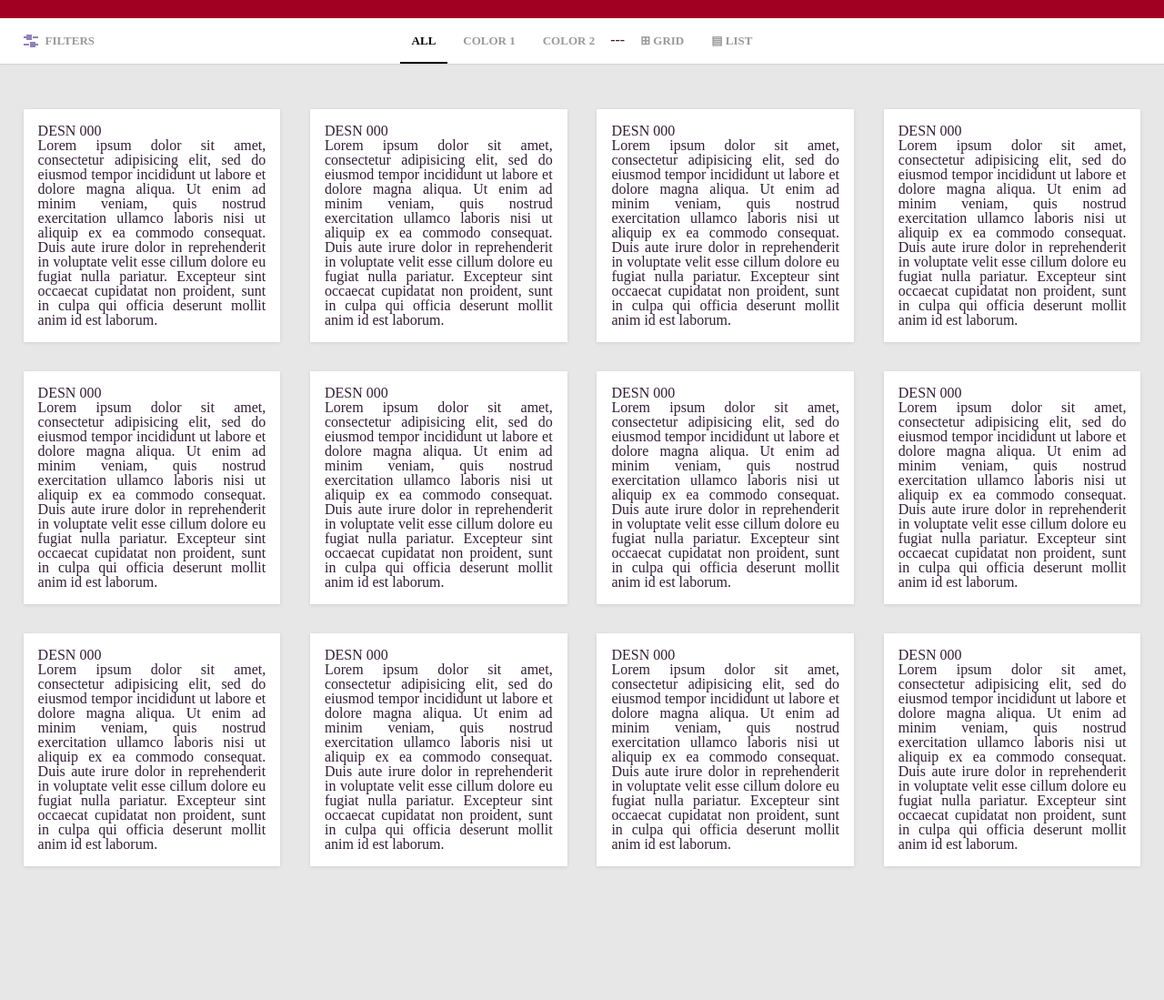
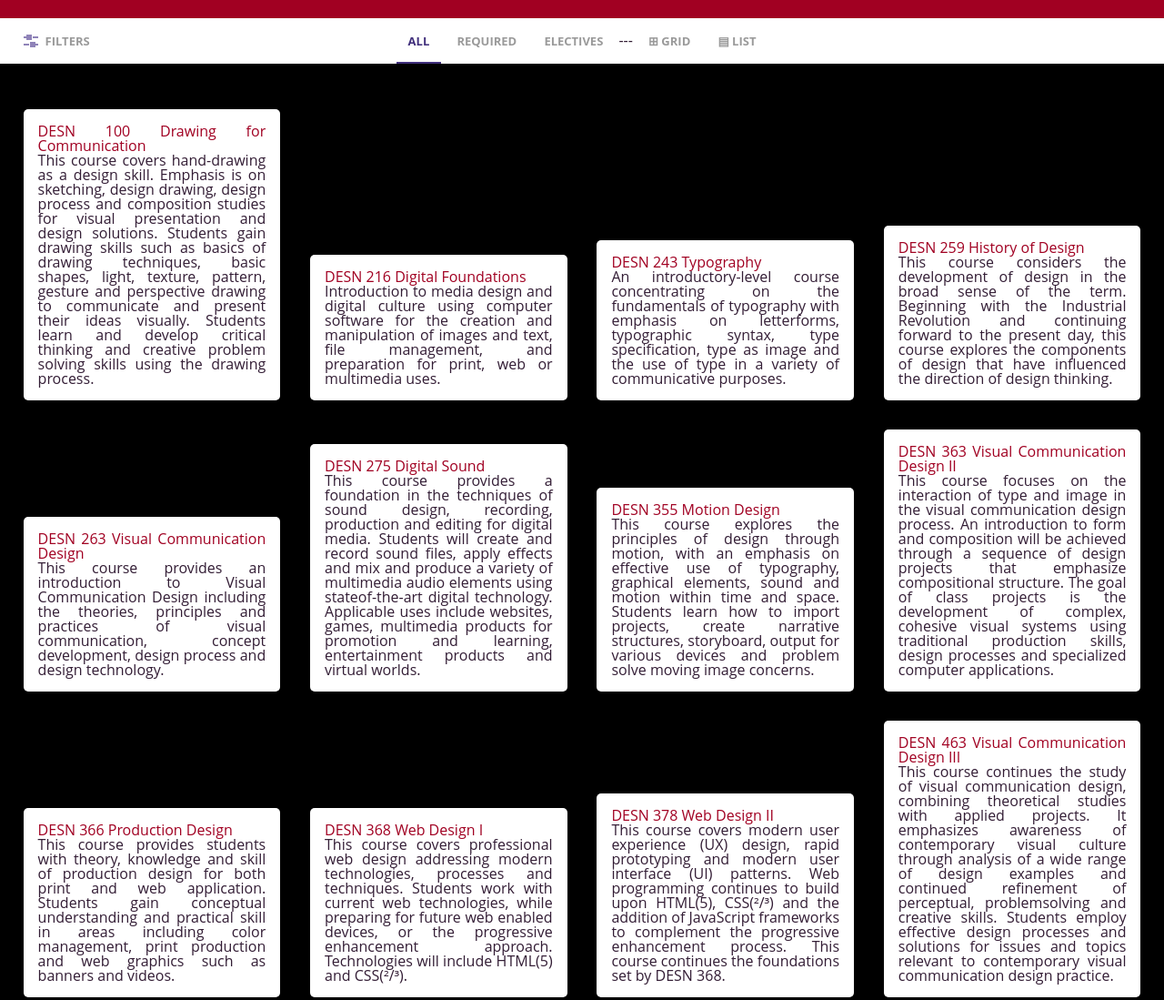
Before and after one commit to nmarch/course-catalog, a plain HTML site: page index.html in a window 1280 px wide. Shown: the part 160-1259 px from the top of the page at 91% size. Before the commit the page ends 1229 px from the top, so only its background shows below. Drawn offline with nearby package versions, Linux system fonts and the light colour scheme.

Commit message:
Version 3

```diff
--- a/css/styles.css
+++ b/css/styles.css
@@ -1,69 +1,37 @@
 /* YOUR STYLES */
 
-/* FONTS */
-
-body{
-    font-family: Avenir Next;
-
+body {
+    background: black;
 }
 
-.cd-header{
-    font-family: 'Sanchez', serif;
+h1 {
+    color: #a10022;
 }
 
 
-
-
-/* HEADER */
-
+/*Header*/
 .cd-header {
-
     background: #a10022;
 }
 
-/* CONTENT CONTAINERS */
-
-.cd-gallery li.mix{
-
+/*Content Containers*/
+.cd-gallery li {
+    border-radius: 5px;
     background: white;
     padding: 1em;
 }
 
+/*Grid View*/
 
-body {
-
-background: steelgrey;
-}
-
-/* SEARCH CONTAINER */
-
-.cd-tab-filter-wrapper {
-
+.grid li.mix {
     background: white;
 }
 
 
-/* SELECTED */
-.cd-tab-filter a.selected{
+/*List View*/
 
-    color: black;
-    box-shadow: inset 0 -2px 0 black;
-}
-
-/* GRID VIEW */
-
-.grid li.mix{
-
-    background: coral;
-
-}
-
-.list li.mix{
-    background: blue;
+.list li.mix {
+    background: white;
     width: 100%;
 
 }
-
-.list li.mix p{
-    display: none;
-}
--- a/index.html
+++ b/index.html
@@ -4,7 +4,8 @@
 	<meta charset="UTF-8">
 	<meta name="viewport" content="width=device-width, initial-scale=1">
 
-	<link href='http://fonts.googleapis.com/css?family=Open+Sans:400,300,600,700' rel='stylesheet' type='text/css'>
+	<link href="https://fonts.googleapis.com/css?family=Source+Sans+Pro" rel="stylesheet">
+
 
 	<link rel="stylesheet" href="css/reset.css"> <!-- CSS reset -->
 	<link rel="stylesheet" href="css/demo.css"> <!-- Resource style -->
@@ -33,8 +34,8 @@
 						<a data-type="all" href="#0">All</a> <!-- selected option on mobile -->
 					</li>
 					<li class="filter"><a class="selected" href="#0" data-type="all">All</a></li>
-					<li class="filter" data-filter=".color-1"><a href="#0" data-type="color-1">Color 1</a></li>
-					<li class="filter" data-filter=".color-2"><a href="#0" data-type="color-2">Color 2</a></li>
+					<li class="filter" data-filter=".req"><a href="#0" data-type=".req">Required</a></li>
+					<li class="filter" data-filter=".elect"><a href="#0" data-type="elect">Electives</a></li>
 
 					<!-- Grid/List Views -->
 					<li>---</li>
@@ -45,116 +46,95 @@
 			</div> <!-- cd-tab-filter -->
 		</div> <!-- cd-tab-filter-wrapper -->
 
+
+
+
+<!--Content to Show/Hide-->
+
 		<section class="cd-gallery">
 			<ul>
-				<li class="mix color-3 check1 radio2 option3">
-					<h1>DESN 000</h1>
-					<p>Lorem ipsum dolor sit amet, consectetur adipisicing elit, sed do eiusmod
-					tempor incididunt ut labore et dolore magna aliqua. Ut enim ad minim veniam,
-					quis nostrud exercitation ullamco laboris nisi ut aliquip ex ea commodo
-					consequat. Duis aute irure dolor in reprehenderit in voluptate velit esse
-					cillum dolore eu fugiat nulla pariatur. Excepteur sint occaecat cupidatat non
-					proident, sunt in culpa qui officia deserunt mollit anim id est laborum.</p>
+
+			<li class="mix req check1 option2">
+					<h1>DESN 100 Drawing for Communication</h1>
+					<p>This course covers hand-drawing as a design skill. Emphasis is on sketching, design drawing, design process and composition studies for visual presentation and design solutions. Students gain drawing skills such as basics of drawing techniques, basic shapes, light, texture, pattern, gesture and perspective drawing to communicate and present their ideas visually. Students learn and develop critical thinking and creative problem solving skills using the drawing process.</p>
 				</li>
-				<li class="mix color-2 check2 radio2 option2">
-					<h1>DESN 000</h1>
-					<p>Lorem ipsum dolor sit amet, consectetur adipisicing elit, sed do eiusmod
-					tempor incididunt ut labore et dolore magna aliqua. Ut enim ad minim veniam,
-					quis nostrud exercitation ullamco laboris nisi ut aliquip ex ea commodo
-					consequat. Duis aute irure dolor in reprehenderit in voluptate velit esse
-					cillum dolore eu fugiat nulla pariatur. Excepteur sint occaecat cupidatat non
-					proident, sunt in culpa qui officia deserunt mollit anim id est laborum.</p>
+
+				<li class="mix req check2 option1">
+					<h1>DESN 216 Digital Foundations</h1>
+					<p>Introduction to media design and digital culture using computer software for the creation and manipulation of images and text, file management, and preparation for print, web or multimedia uses.</p>
 				</li>
-				<li class="mix color-1 check3 radio3 option1">
-					<h1>DESN 000</h1>
-					<p>Lorem ipsum dolor sit amet, consectetur adipisicing elit, sed do eiusmod
-					tempor incididunt ut labore et dolore magna aliqua. Ut enim ad minim veniam,
-					quis nostrud exercitation ullamco laboris nisi ut aliquip ex ea commodo
-					consequat. Duis aute irure dolor in reprehenderit in voluptate velit esse
-					cillum dolore eu fugiat nulla pariatur. Excepteur sint occaecat cupidatat non
-					proident, sunt in culpa qui officia deserunt mollit anim id est laborum.</p>
+
+			    <li class="mix req check2 option1">
+					<h1>DESN 243 Typography</h1>
+					<p>An introductory-level course concentrating on the fundamentals of typography with emphasis on letterforms, typographic syntax, type specification, type as image and the use of type in a variety of communicative purposes.</p>
 				</li>
-				<li class="mix color-1 check3 radio2 option4">
-					<h1>DESN 000</h1>
-					<p>Lorem ipsum dolor sit amet, consectetur adipisicing elit, sed do eiusmod
-					tempor incididunt ut labore et dolore magna aliqua. Ut enim ad minim veniam,
-					quis nostrud exercitation ullamco laboris nisi ut aliquip ex ea commodo
-					consequat. Duis aute irure dolor in reprehenderit in voluptate velit esse
-					cillum dolore eu fugiat nulla pariatur. Excepteur sint occaecat cupidatat non
-					proident, sunt in culpa qui officia deserunt mollit anim id est laborum.</p>
+
+				<li class="mix req check2 option1">
+				    <h1>DESN 259 History of Design</h1>
+				    <p>This course considers the development of design in the broad sense of the term. Beginning with the Industrial Revolution and continuing forward to the present day, this course explores the components of design that have influenced the direction of design thinking.</p>
 				</li>
-				<li class="mix color-1 check1 radio3 option2">
-					<h1>DESN 000</h1>
-					<p>Lorem ipsum dolor sit amet, consectetur adipisicing elit, sed do eiusmod
-					tempor incididunt ut labore et dolore magna aliqua. Ut enim ad minim veniam,
-					quis nostrud exercitation ullamco laboris nisi ut aliquip ex ea commodo
-					consequat. Duis aute irure dolor in reprehenderit in voluptate velit esse
-					cillum dolore eu fugiat nulla pariatur. Excepteur sint occaecat cupidatat non
-					proident, sunt in culpa qui officia deserunt mollit anim id est laborum.</p>
+
+				<li class="mix req check2 option2">
+				    <h1>DESN 263 Visual Communication Design</h1>
+				    <p>This course provides an introduction to Visual Communication Design including the theories, principles and practices of visual communication, concept development, design process and design technology.</p>
 				</li>
-				<li class="mix color-2 check2 radio3 option3">
-					<h1>DESN 000</h1>
-					<p>Lorem ipsum dolor sit amet, consectetur adipisicing elit, sed do eiusmod
-					tempor incididunt ut labore et dolore magna aliqua. Ut enim ad minim veniam,
-					quis nostrud exercitation ullamco laboris nisi ut aliquip ex ea commodo
-					consequat. Duis aute irure dolor in reprehenderit in voluptate velit esse
-					cillum dolore eu fugiat nulla pariatur. Excepteur sint occaecat cupidatat non
-					proident, sunt in culpa qui officia deserunt mollit anim id est laborum.</p>
+
+				<li class="mix elect check2 option1">
+				    <h1>DESN 275 Digital Sound</h1>
+				    <p>This course provides a foundation in the techniques of sound design, recording, production and editing for digital media. Students will create and record sound files, apply effects and mix and produce a variety of multimedia audio elements using stateof-the-art digital technology. Applicable uses include websites, games, multimedia products for promotion and learning, entertainment products and virtual worlds.</p>
 				</li>
-				<li class="mix color-2 check2 radio2 option1">
-					<h1>DESN 000</h1>
-					<p>Lorem ipsum dolor sit amet, consectetur adipisicing elit, sed do eiusmod
-					tempor incididunt ut labore et dolore magna aliqua. Ut enim ad minim veniam,
-					quis nostrud exercitation ullamco laboris nisi ut aliquip ex ea commodo
-					consequat. Duis aute irure dolor in reprehenderit in voluptate velit esse
-					cillum dolore eu fugiat nulla pariatur. Excepteur sint occaecat cupidatat non
-					proident, sunt in culpa qui officia deserunt mollit anim id est laborum.</p>
+
+				<li class="mix elect check3 option1">
+				    <h1>DESN 355 Motion Design</h1>
+				    <p>This course explores the principles of design through motion, with an emphasis on effective use of typography, graphical elements, sound and motion within time and space. Students learn how to import projects, create narrative structures, storyboard, output for various devices and problem solve moving image concerns.</p>
 				</li>
-				<li class="mix color-1 check1 radio3 option4">
-					<h1>DESN 000</h1>
-					<p>Lorem ipsum dolor sit amet, consectetur adipisicing elit, sed do eiusmod
-					tempor incididunt ut labore et dolore magna aliqua. Ut enim ad minim veniam,
-					quis nostrud exercitation ullamco laboris nisi ut aliquip ex ea commodo
-					consequat. Duis aute irure dolor in reprehenderit in voluptate velit esse
-					cillum dolore eu fugiat nulla pariatur. Excepteur sint occaecat cupidatat non
-					proident, sunt in culpa qui officia deserunt mollit anim id est laborum.</p>
+
+				<li class="mix req check3 option2">
+				    <h1>DESN 363 Visual Communication Design II</h1>
+				    <p>This course focuses on the interaction of type and image in the visual communication design process. An introduction to form and composition will be achieved through a sequence of design projects that emphasize compositional structure. The goal of class projects is the development of complex, cohesive visual systems using traditional production skills, design processes and specialized computer applications.</p>
 				</li>
-				<li class="mix color-2 check1 radio2 option3">
-					<h1>DESN 000</h1>
-					<p>Lorem ipsum dolor sit amet, consectetur adipisicing elit, sed do eiusmod
-					tempor incididunt ut labore et dolore magna aliqua. Ut enim ad minim veniam,
-					quis nostrud exercitation ullamco laboris nisi ut aliquip ex ea commodo
-					consequat. Duis aute irure dolor in reprehenderit in voluptate velit esse
-					cillum dolore eu fugiat nulla pariatur. Excepteur sint occaecat cupidatat non
-					proident, sunt in culpa qui officia deserunt mollit anim id est laborum.</p>
+
+				<li class="mix req check3 option1">
+				    <h1>DESN 366 Production Design</h1>
+				    <p>This course provides students with theory, knowledge and skill of production design for both print and web application. Students gain conceptual understanding and practical skill in areas including color management, print production and web graphics such as banners and videos.</p>
 				</li>
-				<li class="mix color-1 check3 radio2 option4">
-					<h1>DESN 000</h1>
-					<p>Lorem ipsum dolor sit amet, consectetur adipisicing elit, sed do eiusmod
-					tempor incididunt ut labore et dolore magna aliqua. Ut enim ad minim veniam,
-					quis nostrud exercitation ullamco laboris nisi ut aliquip ex ea commodo
-					consequat. Duis aute irure dolor in reprehenderit in voluptate velit esse
-					cillum dolore eu fugiat nulla pariatur. Excepteur sint occaecat cupidatat non
-					proident, sunt in culpa qui officia deserunt mollit anim id est laborum.</p>
+
+				<li class="mix req check3 option1">
+				    <h1>DESN 368 Web Design I</h1>
+				    <p>This course covers professional web design addressing modern technologies, processes and techniques. Students work with current web technologies, while preparing for future web enabled devices, or the progressive enhancement approach. Technologies will include HTML(5) and CSS(²/³).</p>
 				</li>
-				<li class="mix color-1 check3 radio3 option2">
-					<h1>DESN 000</h1>
-					<p>Lorem ipsum dolor sit amet, consectetur adipisicing elit, sed do eiusmod
-					tempor incididunt ut labore et dolore magna aliqua. Ut enim ad minim veniam,
-					quis nostrud exercitation ullamco laboris nisi ut aliquip ex ea commodo
-					consequat. Duis aute irure dolor in reprehenderit in voluptate velit esse
-					cillum dolore eu fugiat nulla pariatur. Excepteur sint occaecat cupidatat non
-					proident, sunt in culpa qui officia deserunt mollit anim id est laborum.</p>
+
+				<li class="mix req check3 option1">
+				    <h1>DESN 378 Web Design II</h1>
+				    <p>This course covers modern user experience (UX) design, rapid prototyping and modern user interface (UI) patterns. Web programming continues to build upon HTML(5), CSS(²/³) and the addition of JavaScript frameworks to complement the progressive enhancement process. This course continues the foundations set by DESN 368.</p>
 				</li>
-				<li class="mix color-2 check1 radio3 option1">
-					<h1>DESN 000</h1>
-					<p>Lorem ipsum dolor sit amet, consectetur adipisicing elit, sed do eiusmod
-					tempor incididunt ut labore et dolore magna aliqua. Ut enim ad minim veniam,
-					quis nostrud exercitation ullamco laboris nisi ut aliquip ex ea commodo
-					consequat. Duis aute irure dolor in reprehenderit in voluptate velit esse
-					cillum dolore eu fugiat nulla pariatur. Excepteur sint occaecat cupidatat non
-					proident, sunt in culpa qui officia deserunt mollit anim id est laborum.</p>
+
+				<li class="mix req check4 option2">
+				    <h1>DESN 463 Visual Communication Design III</h1>
+				    <p>This course continues the study of visual communication design, combining theoretical studies with applied projects. It emphasizes awareness of contemporary visual culture through analysis of a wide range of design examples and continued refinement of perceptual, problemsolving and creative skills. Students employ effective design processes and solutions for issues and topics relevant to contemporary visual communication design practice.</p>
 				</li>
+
+				<li class="mix elect check4 option1">
+				    <h1>DESN 468 Web Design III</h1>
+				    <p>Web Lab is a project- and team-based course focusing on the design and development of experimental websites and web applications. Students are introduced to responsive web design processes, techniques and technologies. Design addresses the challenges of mobile interactions and evolving mobile devices.</p>
+				</li>
+
+
+
+				<li class="mix req check4 option2">
+				    <h1>DESN 490 Senior Capstone</h1>
+				    <p>This course expands on previous visual communication design knowledge and skills and also emphasizes communication, collaboration and presentation skills. In teams, students work on a comprehensive design project for a community partner which emphasizes design research and the design processes that lead to creative conceptualization and final design solutions. Students are expected to demonstrate sophisticated design decisions and appropriate design solutions that show a high level of expertise and achievement.</p>
+				</li>
+
+				<li class="mix req check4 option0">
+				    <h1>DESN 493 Portfolio</h1>
+				    <p>In this course, students have the opportunity to develop portfolio quality work. Emphasis is placed upon content and concept development, problem solving, formal solutions, statements of objectives and presentation.</p>
+				</li>
+
+
+
+
+
 
 				<!-- EMPTY ELEMENTS FOR LAYOUT -->
 				<li class="gap"></li>
@@ -170,7 +150,7 @@
 					<h4>Search</h4>
 
 					<div class="cd-filter-content">
-						<input type="search" placeholder="Try color-1...">
+						<input type="search" placeholder="Choose Your Adventure">
 					</div> <!-- cd-filter-content -->
 				</div> <!-- cd-filter-block -->
 
@@ -178,20 +158,30 @@
 					<h4>Check boxes</h4>
 
 					<ul class="cd-filter-content cd-filters list">
+
 						<li>
 							<input class="filter" data-filter=".check1" type="checkbox" id="checkbox1">
-			    			<label class="checkbox-label" for="checkbox1">Option 1</label>
+			    			<label class="checkbox-label" for="checkbox1">100 Level</label>
 						</li>
 
 						<li>
 							<input class="filter" data-filter=".check2" type="checkbox" id="checkbox2">
-							<label class="checkbox-label" for="checkbox2">Option 2</label>
+							<label class="checkbox-label" for="checkbox2">200 Level</label>
 						</li>
 
 						<li>
 							<input class="filter" data-filter=".check3" type="checkbox" id="checkbox3">
-							<label class="checkbox-label" for="checkbox3">Option 3</label>
+							<label class="checkbox-label" for="checkbox3">300 Level</label>
 						</li>
+
+						<li>
+							<input class="filter" data-filter=".check4" type="checkbox" id="checkbox4">
+							<label class="checkbox-label" for="checkbox4">400 Level</label>
+						</li>
+
+
+
+
 					</ul> <!-- cd-filter-content -->
 				</div> <!-- cd-filter-block -->
 
@@ -202,35 +192,16 @@
 						<div class="cd-select cd-filters">
 							<select class="filter" name="selectThis" id="selectThis">
 								<option value="">Choose an option</option>
-								<option value=".option1">Option 1</option>
-								<option value=".option2">Option 2</option>
-								<option value=".option3">Option 3</option>
-								<option value=".option4">Option 4</option>
+								<option value=".option0">2 Credits</option>
+								<option value=".option1">4 Credits</option>
+								<option value=".option2">5 Credits</option>
+
 							</select>
 						</div> <!-- cd-select -->
 					</div> <!-- cd-filter-content -->
 				</div> <!-- cd-filter-block -->
 
-				<div class="cd-filter-block">
-					<h4>Radio buttons</h4>
 
-					<ul class="cd-filter-content cd-filters list">
-						<li>
-							<input class="filter" data-filter="" type="radio" name="radioButton" id="radio1" checked>
-							<label class="radio-label" for="radio1">All</label>
-						</li>
-
-						<li>
-							<input class="filter" data-filter=".radio2" type="radio" name="radioButton" id="radio2">
-							<label class="radio-label" for="radio2">Choice 2</label>
-						</li>
-
-						<li>
-							<input class="filter" data-filter=".radio3" type="radio" name="radioButton" id="radio3">
-							<label class="radio-label" for="radio3">Choice 3</label>
-						</li>
-					</ul> <!-- cd-filter-content -->
-				</div> <!-- cd-filter-block -->
 			</form>
 
 			<a href="#0" class="cd-close">Close</a>
```
